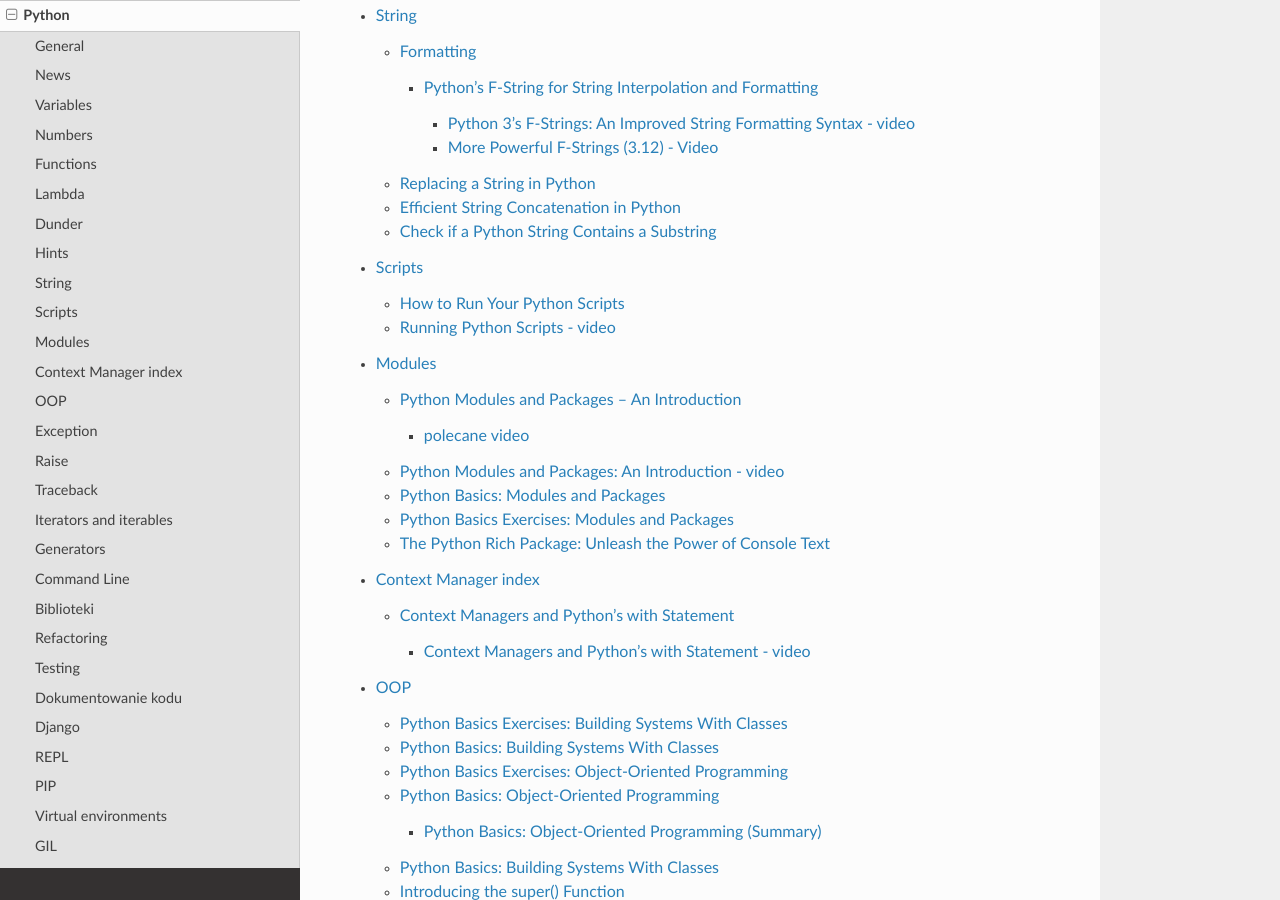
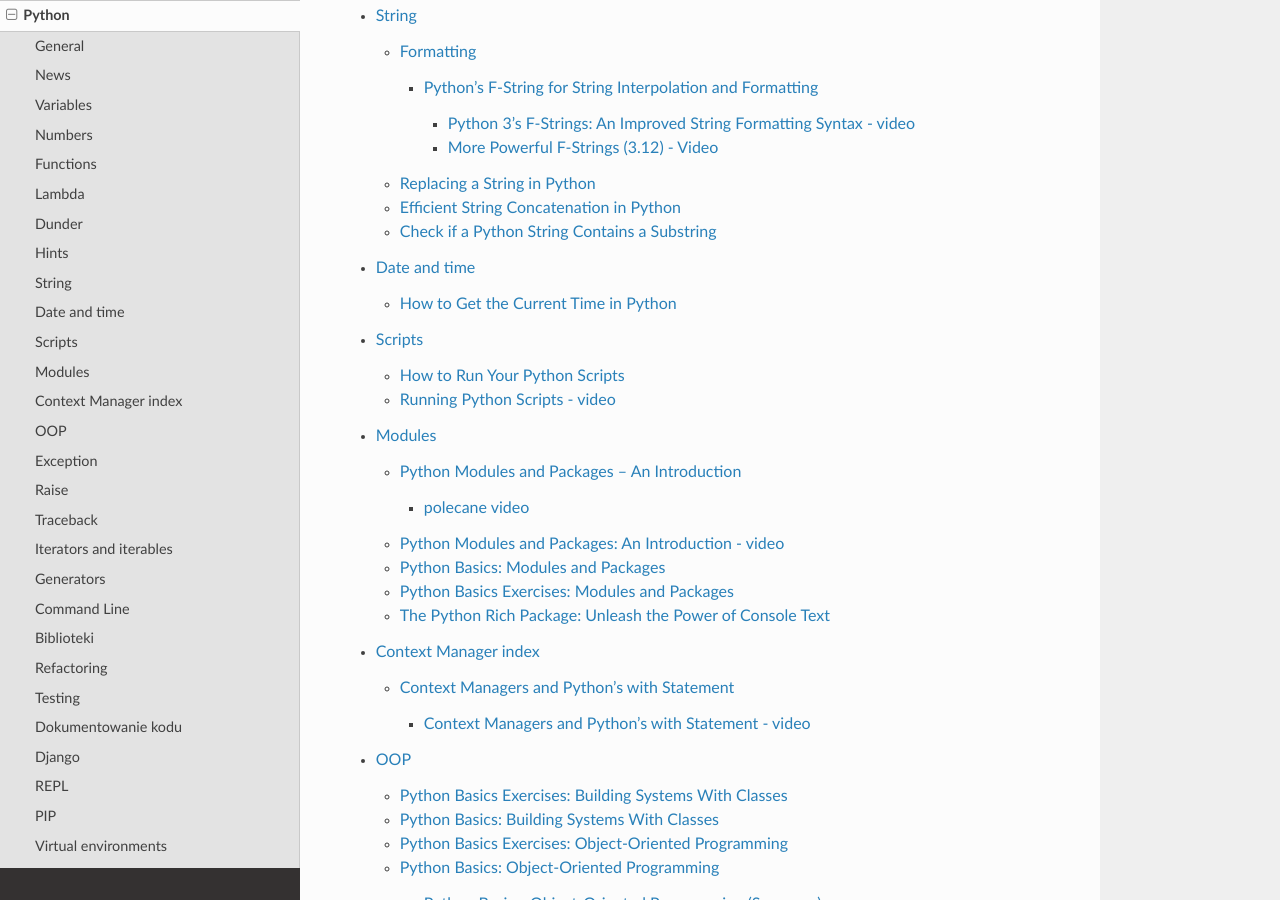
Before and after one commit to limielski/UsingSphinx, a Sphinx documentation site: the page built from docs/source/python/index.rst, in a window 1280 px wide and 900 px high, scrolled down 1704 px. Built offline with Sphinx 7.4.7 and the Read the Docs theme 2.0.0, drawn with Linux system fonts in a browser that asks for light colours.

Commit message:
add date-time

```diff
--- /dev/null
+++ b/docs/source/python/date-time/date0-0.rst
@@ -0,0 +1,6 @@
+How to Get the Current Time in Python
+=====================================
+
+https://realpython.com/courses/python-get-current-time/?utm_source=notification_summary&utm_medium=email&utm_campaign=2023-12-05
+
+Sebastian Oliver 7 Lessons
--- /dev/null
+++ b/docs/source/python/date-time/index.rst
@@ -0,0 +1,6 @@
+Date and time
+=============
+
+.. toctree::
+
+   date0-0
--- a/docs/source/python/index.rst
+++ b/docs/source/python/index.rst
@@ -13,6 +13,7 @@
    dunder/index
    hints/index
    string/index
+   date-time/index
    scripts/index
    modules/index
    context-manager/index
```
